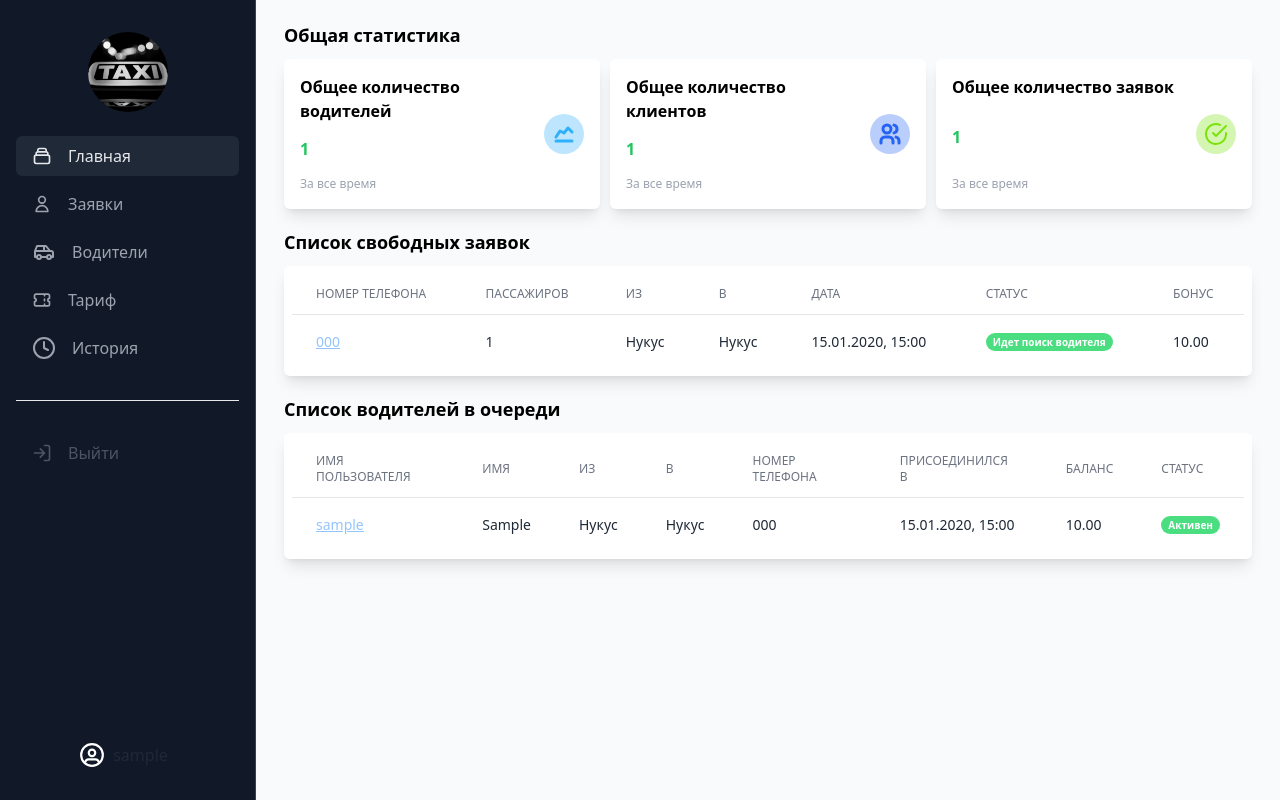
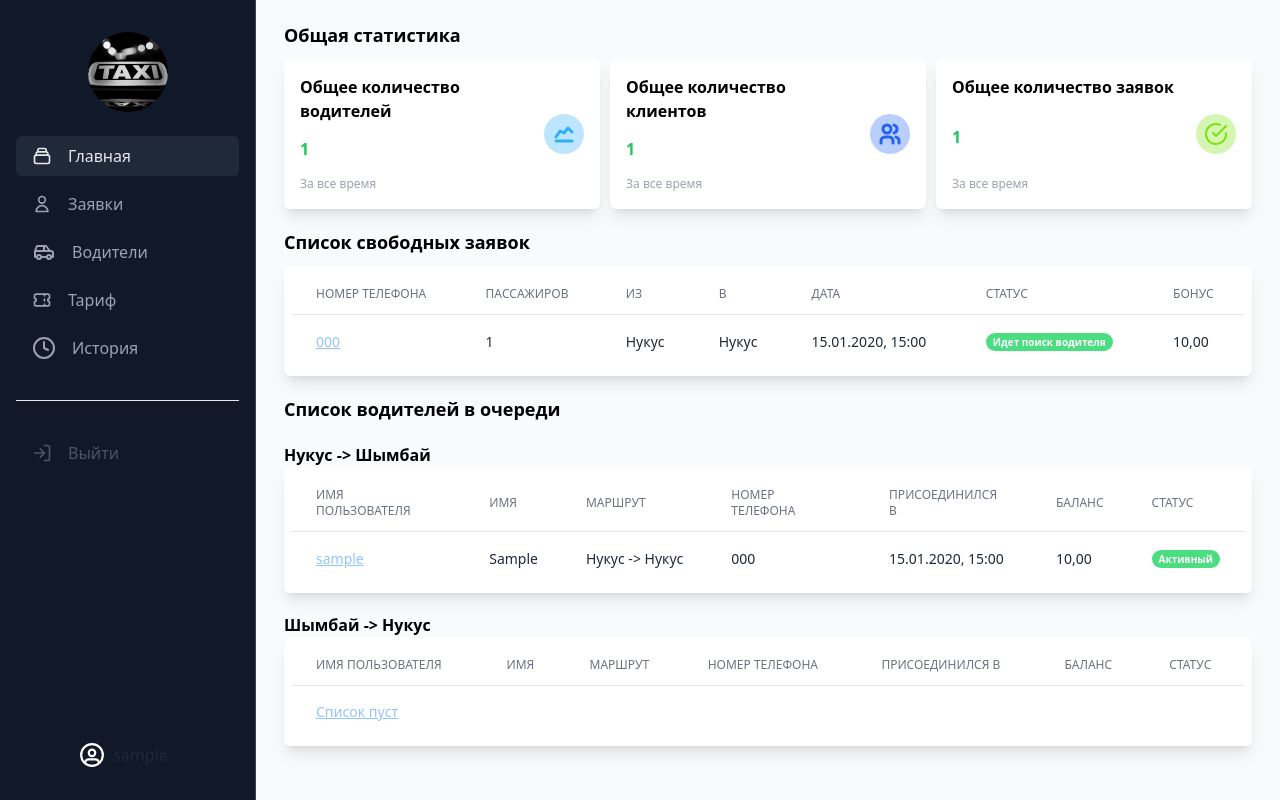
Before and after one commit to polatbeknazarov/taxi_app, a Django app: page / in a window 1280 px wide. Run offline with Django 5.2, Linux system fonts and the light colour scheme; a user stored in the database is signed in; tables that the repository leaves empty hold one stand-in row (values such as "Sample post"); style sheets or scripts are compiled from the project's sources; parts of the project's set-up code (start-up, migrations or seed data) failed here and were passed over; some libraries are stand-ins or nearby versions.

Commit message:
Fix errors

```diff
--- a/core/settings.py
+++ b/core/settings.py
@@ -106,7 +106,7 @@ AUTH_PASSWORD_VALIDATORS = [
 AUTH_USER_MODEL = 'users.CustomUser'
 
 
-LANGUAGE_CODE = 'en-us'
+LANGUAGE_CODE = 'ru-RU'
 
 TIME_ZONE = 'Asia/Samarkand'
 
--- a/dispatcher/forms.py
+++ b/dispatcher/forms.py
@@ -40,6 +40,11 @@ class RegisterDriverForm(UserCreationForm):
 
         return last_name.title()
 
+    def clean_car_brand(self):
+        car_brand = self.cleaned_data['car_brand']
+
+        return car_brand.title()
+
 
 class DriverChangeForm(UserChangeForm):
     passport = forms.ImageField(required=False)
--- a/dispatcher/models.py
+++ b/dispatcher/models.py
@@ -40,3 +40,7 @@ class DriverBalanceHistory(models.Model):
     transaction = models.CharField(
         max_length=2, choices=TYPE_CHOICES, blank=False)
     created_at = models.DateTimeField(auto_now=True)
+
+    class Meta:
+        verbose_name = 'Balance History'
+        verbose_name_plural = 'Balance Histories'
--- a/dispatcher/templates/dispatcher/history.html
+++ b/dispatcher/templates/dispatcher/history.html
@@ -26,7 +26,7 @@ Saqiy Taxi - История
                     <a href="{% url 'driver_details' i.driver.pk %}">{{ i.driver }}</a>
                 </td>
                 <td class="px-6 py-4 whitespace-nowrap text-sm font-medium {% if i.transaction == '+' %}text-green-500{% else %}text-red-500{% endif %}">{{i.transaction}}{{ i.amount }}</td>
-                <td class="px-6 py-4 whitespace-nowrap text-sm font-medium text-gray-800">{{ i.created_at }}</td>
+                <td class="px-6 py-4 whitespace-nowrap text-sm font-medium text-gray-800">{{ i.created_at|date:"d.m.Y, H:i" }}</td>
             </tr>
             {% endfor %}
             {% else %}
--- a/dispatcher/templates/dispatcher/index.html
+++ b/dispatcher/templates/dispatcher/index.html
@@ -153,6 +153,7 @@
 </div>
 
 <h1 class="mt-[20px] mb-[10px] font-bold text-[18px]">Список водителей в очереди</h1>
+<h1 class="mt-[20px] mb-[5] font-bold text-[16px]">Нукус -> Шымбай</h1>
 <div class="p-2 bg-white rounded-md shadow-lg">
     <table class="w-full divide-y divide-gray-200">
         <thead>
@@ -162,10 +163,7 @@
                 <th scope="col" class="px-6 py-3 text-start text-xs font-medium uppercase text-gray-500">Имя
                 </th>
                 <th scope="col" class="px-6 py-3 text-start text-xs font-medium uppercase text-gray-500">
-                    Из
-                </th>
-                <th scope="col" class="px-6 py-3 text-start text-xs font-medium uppercase text-gray-500">
-                    В
+                    Маршрут
                 </th>
                 <th scope="col" class="px-6 py-3 text-start text-xs font-medium uppercase text-gray-500">Номер
                     телефона</th>
@@ -179,14 +177,15 @@
         </thead>
         <tbody class="divide-y divide-gray-200">
 
-            {% if drivers_list %}
-            {% for driver in drivers_list %}
+            {% if drivers_list_nk %}
+            {% for driver in drivers_list_nk %}
             <tr>
                 <td class="px-6 py-4 whitespace-nowrap text-sm font-medium text-blue-300 underline"><a
                         href="{% url 'driver_details' driver.pk %}">{{ driver.driver }}</a></td>
                 <td class="px-6 py-4 whitespace-nowrap text-sm font-medium text-gray-800">{{ driver.driver.first_name|truncatechars:15 }}</td>
-                <td class="px-6 py-4 whitespace-nowrap text-sm font-medium text-gray-800">{% if driver.from_city == 'NK' %}Нукус{% else %}Шымбай{% endif %}</td>
-                <td class="px-6 py-4 whitespace-nowrap text-sm font-medium text-gray-800">{% if driver.to_city == 'NK' %}Нукус{% else %}Шымбай{% endif %}</td>
+                <td class="px-6 py-4 whitespace-nowrap text-sm font-medium text-gray-800">
+                    {% if driver.from_city == 'NK' %}Нукус{% else %}Шымбай{% endif %} -> {% if driver.to_city == 'NK' %}Нукус{% else %}Шымбай{% endif %}
+                </td>
                 <td class="px-6 py-4 whitespace-nowrap text-sm font-medium text-gray-800">{{ driver.driver.phone_number }}</td>
                 <td class="px-6 py-4 whitespace-nowrap text-sm font-medium text-gray-800">{{ driver.joined_at|date:"d.m.Y, H:i" }}</td>
                 <td class="px-6 py-4 whitespace-nowrap text-sm font-medium text-gray-800">{{ driver.driver.balance }}
@@ -194,7 +193,7 @@
                 <td class="px-6 py-4 whitespace-nowrap text-sm font-medium text-gray-800">
                     <span
                         class="text-[10px] px-[7px] py-[2px] rounded-full {% if driver.status %}bg-green-400{% else %}bg-red-500{% endif %} text-white font-semibold">
-                        {% if driver.status %}Активен{% else %}Не активен{% endif %}
+                        {% if driver.status %}Активный{% else %}Не активный{% endif %}
                     </span>
                 </td>
             </tr>
@@ -208,51 +207,66 @@
             {% endif %}
         </tbody>
     </table>
-
-    {% if drivers_list.paginator.num_pages > 1 %}
-    <nav class="w-full" aria-label="Page navigation example">
-        <ul class="flex items-center justify-center mt-4 -space-x-px h-8 text-sm">
-            <!-- Кнопка "Предыдущая страница" -->
-            <li>
-                <a href="{% if drivers_list.has_previous %}?page={{ drivers_list.previous_page_number }}{% endif %}"
-                    class="flex items-center justify-center px-3 h-8 ms-0 leading-tight text-gray-500 bg-white border border-e-0 border-gray-300 rounded-s-lg hover:bg-gray-100 hover:text-gray-700">
-                    <span class="sr-only">Previous</span>
-                    <svg class="w-2.5 h-2.5 rtl:rotate-180" aria-hidden="true" xmlns="http://www.w3.org/2000/svg"
-                        fill="none" viewBox="0 0 6 10">
-                        <path stroke="currentColor" stroke-linecap="round" stroke-linejoin="round" stroke-width="2"
-                            d="M5 1 1 5l4 4" />
-                    </svg>
-                </a>
-            </li>
-
-            <!-- Цикл для отображения номеров страниц -->
-            {% for page_num in drivers_list.paginator.page_range %}
-            <li>
-                <a
-                    href="?page={{ page_num }}"
-                    class="flex items-center justify-center px-3 h-8 leading-tight border border-gray-300 hover:bg-gray-100 hover:text-gray-700 {% if page_num == drivers_list.number %}text-blue-600 border-blue-300 bg-blue-50 hover:bg-blue-100 hover:text-blue-700{% endif %}"
-                >
-                    {{ page_num }}
-                </a>
-            </li>
-            {% endfor %}
-
-            <!-- Кнопка "Следующая страница" -->
-            <li>
-                <a href="{% if drivers_list.has_next %}?page={{ drivers_list.next_page_number }}{% endif %}"
-                    class="flex items-center justify-center px-3 h-8 leading-tight text-gray-500 bg-white border border-gray-300 rounded-e-lg hover:bg-gray-100 hover:text-gray-700 ">
-                    <span class="sr-only">Next</span>
-                    <svg class="w-2.5 h-2.5 rtl:rotate-180" aria-hidden="true" xmlns="http://www.w3.org/2000/svg"
-                        fill="none" viewBox="0 0 6 10">
-                        <path stroke="currentColor" stroke-linecap="round" stroke-linejoin="round" stroke-width="2"
-                            d="m1 9 4-4-4-4" />
-                    </svg>
-                </a>
-            </li>
-        </ul>
-    </nav>
-    {% endif %}
-
 </div>
 
+<h1 class="mt-[20px] mb-[5] font-bold text-[16px]">Шымбай -> Нукус</h1>
+
+<div class="p-2 bg-white rounded-md shadow-lg">
+    <table class="w-full divide-y divide-gray-200">
+        <thead>
+            <tr>
+                <th scope="col" class="px-6 py-3 text-start text-xs font-medium uppercase text-gray-500">Имя
+                    пользователя</th>
+                <th scope="col" class="px-6 py-3 text-start text-xs font-medium uppercase text-gray-500">Имя
+                </th>
+                <th scope="col" class="px-6 py-3 text-start text-xs font-medium uppercase text-gray-500">
+                    Маршрут
+                </th>
+                <th scope="col" class="px-6 py-3 text-start text-xs font-medium uppercase text-gray-500">Номер
+                    телефона</th>
+                <th scope="col" class="px-6 py-3 text-start text-xs font-medium uppercase text-gray-500">
+                    Присоединился в</th>
+                <th scope="col" class="px-6 py-3 text-start text-xs font-medium uppercase text-gray-500">
+                    Баланс</th>
+                <th scope="col" class="px-6 py-3 text-start text-xs font-medium uppercase text-gray-500">
+                    Статус</th>
+            </tr>
+        </thead>
+        <tbody class="divide-y divide-gray-200">
+
+            {% if drivers_list_sb %}
+            {% for driver in drivers_list_sb %}
+            <tr>
+                <td class="px-6 py-4 whitespace-nowrap text-sm font-medium text-blue-300 underline"><a
+                        href="{% url 'driver_details' driver.pk %}">{{ driver.driver }}</a></td>
+                <td class="px-6 py-4 whitespace-nowrap text-sm font-medium text-gray-800">{{ driver.driver.first_name|truncatechars:15 }}</td>
+                <td class="px-6 py-4 whitespace-nowrap text-sm font-medium text-gray-800">
+                    {% if driver.from_city == 'NK' %}Нукус{% else %}Шымбай{% endif %} -> {% if driver.to_city == 'NK' %}Нукус{% else %}Шымбай{% endif %}
+                </td>
+                <td class="px-6 py-4 whitespace-nowrap text-sm font-medium text-gray-800">{{ driver.driver.phone_number }}</td>
+                <td class="px-6 py-4 whitespace-nowrap text-sm font-medium text-gray-800">{{ driver.joined_at|date:"d.m.Y, H:i" }}</td>
+                <td class="px-6 py-4 whitespace-nowrap text-sm font-medium text-gray-800">{{ driver.driver.balance }}
+                </td>
+                <td class="px-6 py-4 whitespace-nowrap text-sm font-medium text-gray-800">
+                    <span
+                        class="text-[10px] px-[7px] py-[2px] rounded-full {% if driver.status %}bg-green-400{% else %}bg-red-500{% endif %} text-white font-semibold">
+                        {% if driver.status %}Активный{% else %}Не активный{% endif %}
+                    </span>
+                </td>
+            </tr>
+            {% endfor %}
+            {% else %}
+            <tr>
+                <td class="px-6 py-4 whitespace-nowrap text-sm font-medium text-blue-300 underline">
+                    Список пуст
+                </td>
+            </tr>
+            {% endif %}
+        </tbody>
+    </table>
+</div>
+
+
+
+
 {% endblock content %}
--- a/dispatcher/views.py
+++ b/dispatcher/views.py
@@ -20,15 +20,18 @@ def index(request):
     orders_list = Order.objects.filter(in_search=True).order_by('-created_at')
     all_orders = Order.objects.count()
     all_drivers = Line.objects.count()
-    drivers_list = Line.objects.filter(
-        status=True).order_by('-status', '-joined_at')
+    drivers_list_nk = Line.objects.filter(
+        status=True, from_city='NK').order_by('-status', '-joined_at')
+    drivers_list_sb = Line.objects.filter(
+        status=True, from_city='SB').order_by('-status', '-joined_at')
 
     context = {
         'orders_quantity': all_orders,
         'drivers_quantity': all_drivers,
         'clients_quantity': Client.objects.count(),
         'orders_list': orders_list,
-        'drivers_list': drivers_list,
+        'drivers_list_nk': drivers_list_nk,
+        'drivers_list_sb': drivers_list_sb,
     }
 
     return render(request, 'dispatcher/index.html', context)
@@ -89,7 +92,7 @@ def order_details(request, pk):
 
 @staff_member_required(login_url='login/')
 def drivers(request):
-    drivers = Line.objects.all().order_by('-joined_at')
+    drivers = Line.objects.all().order_by('-created_at')
 
     paginator = Paginator(drivers, 10)
     page_number = request.GET.get('page')
@@ -194,7 +197,7 @@ def pricing(request):
 
 @staff_member_required(login_url='login/')
 def history(request):
-    data_list = DriverBalanceHistory.objects.all()
+    data_list = DriverBalanceHistory.objects.all().order_by('-created_at')
     paginator = Paginator(data_list, 30)
     page_number = request.GET.get('page')
     page_obj = paginator.get_page(page_number)
--- a/line/models.py
+++ b/line/models.py
@@ -12,7 +12,8 @@ class Line(models.Model):
         ('SB', 'Шымбай'),
     ]
 
-    driver = models.ForeignKey(User, on_delete=models.CASCADE, related_name='driver_lines')
+    driver = models.ForeignKey(
+        User, on_delete=models.CASCADE, related_name='driver_lines')
     from_city = models.CharField(
         max_length=2,
         choices=CITY_CHOICES,
@@ -31,6 +32,7 @@ class Line(models.Model):
         default=0,
     )
     joined_at = models.DateTimeField(auto_now=True)
+    created_at = models.DateTimeField(auto_now_add=True)
     status = models.BooleanField(default=False)
 
     class Meta:
--- a/orders/tasks.py
+++ b/orders/tasks.py
@@ -69,8 +69,8 @@ def send_order(order_id, from_city, to_city):
 
 
 @app.task
-def send_sms(phone_number='+998913930730', balance='1000'):
-    message = f"Taksi Servis \"Saqiy Taxi\". Sizdin' ja'mi bonusin'iz: {balance}. Tel: 55 106-48-48, 77 106-48-48"
+def send_sms(balance, phone_number='+998913930730'):
+    message = f"NO'KIS-SHIMBAY. Ma'nzilden-Ma'nzilge \"Saqiy Taxi\". Sizdin' ja'mi bonusin'iz: {balance}. Tel: 55 106-48-48, 77 106-48-48"
 
     eskiz_api = SendSmsWithEskizApi(
         message=message, phone=phone_number.replace('+', ''))
```
Also changed, not shown: dispatcher/templates/dispatcher/drivers.html (+5 -7 lines), dispatcher/templates/dispatcher/orders.html (+4 -4 lines), line/consumers.py (+51 -40 lines).
